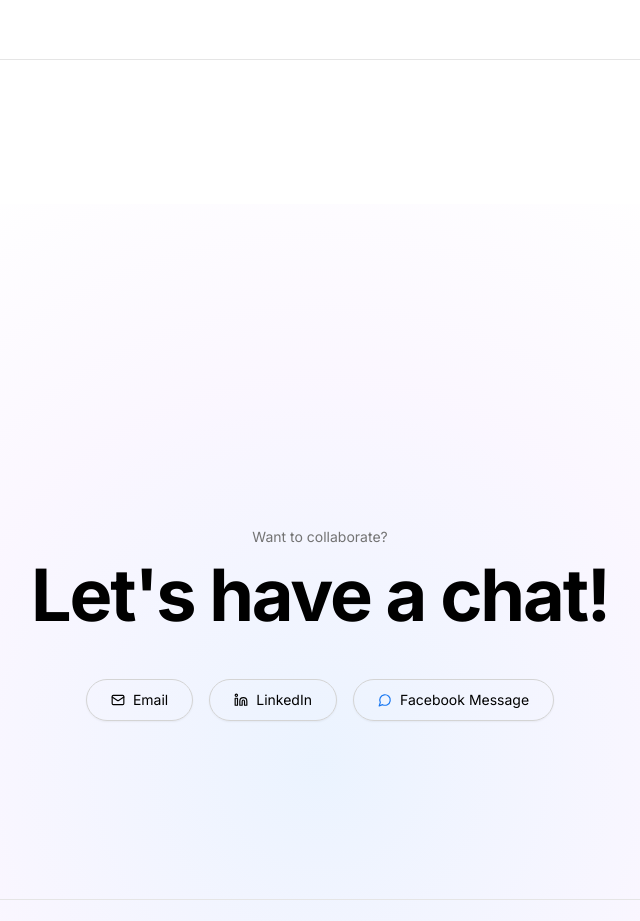
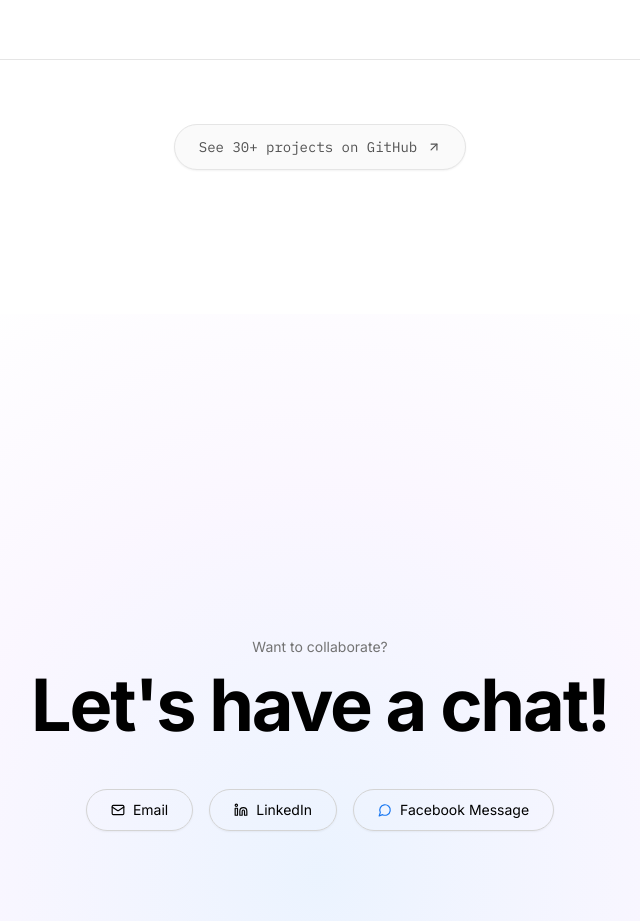
Before and after one commit to jhnbrd/jhnbrd-portfolio, a React (Vite) app: page / in a window 1280 px wide. Shown: the part 3385-4306 px from the top of the page, without its empty margins (320-960 px from the left). Built offline with nearby package versions, Linux system fonts and the light colour scheme.

Commit message:
feat(projects): add See 30+ projects on GitHub CTA to project showcase
- Append minimal pill button linking to github.com/jhnbrd?tab=repositories
- Apply theme-adaptive styling and smooth viewport-centered reveal animation

```diff
--- a/src/components/EditorialProjectsList.jsx
+++ b/src/components/EditorialProjectsList.jsx
@@ -1,5 +1,6 @@
 import React, { useState, useRef } from 'react'
 import { motion, AnimatePresence } from 'framer-motion'
+import { ArrowUpRight } from 'lucide-react'
 import { useTheme } from '../hooks/useTheme'
 
 function ProjectRow({ project, index, isDark, onSelectProject, onHover, onLeave }) {
@@ -212,6 +213,29 @@ export default function EditorialProjectsList({ projects, onSelectProject }) {
             />
           ))}
         </motion.div>
+
+        {/* See 30+ projects on GitHub link */}
+        <motion.div
+          initial={{ opacity: 0, y: 25 }}
+          whileInView={{ opacity: 1, y: 0 }}
+          viewport={{ once: false, margin: '-10% 0px -10% 0px', amount: 0.3 }}
+          transition={{ duration: 1.4, delay: 0.2, ease: [0.16, 1, 0.3, 1] }}
+          className="mt-14 sm:mt-16 flex justify-center"
+        >
+          <a
+            href="https://github.com/jhnbrd?tab=repositories"
+            target="_blank"
+            rel="noreferrer"
+            className={`group inline-flex items-center gap-2.5 px-6 py-3 rounded-full text-xs sm:text-sm font-mono transition-all duration-300 transform hover:-translate-y-0.5 border ${
+              isDark
+                ? 'border-neutral-800 hover:border-neutral-600 bg-neutral-900/50 hover:bg-neutral-900 text-neutral-400 hover:text-white'
+                : 'border-neutral-200 hover:border-neutral-400 bg-neutral-50 hover:bg-white text-neutral-600 hover:text-black shadow-sm'
+            }`}
+          >
+            <span>See 30+ projects on GitHub</span>
+            <ArrowUpRight size={14} className="group-hover:translate-x-0.5 group-hover:-translate-y-0.5 transition-transform duration-200" />
+          </a>
+        </motion.div>
       </div>
 
       {/* Floating Cursor-Follower Preview with spring entrance */}
```
